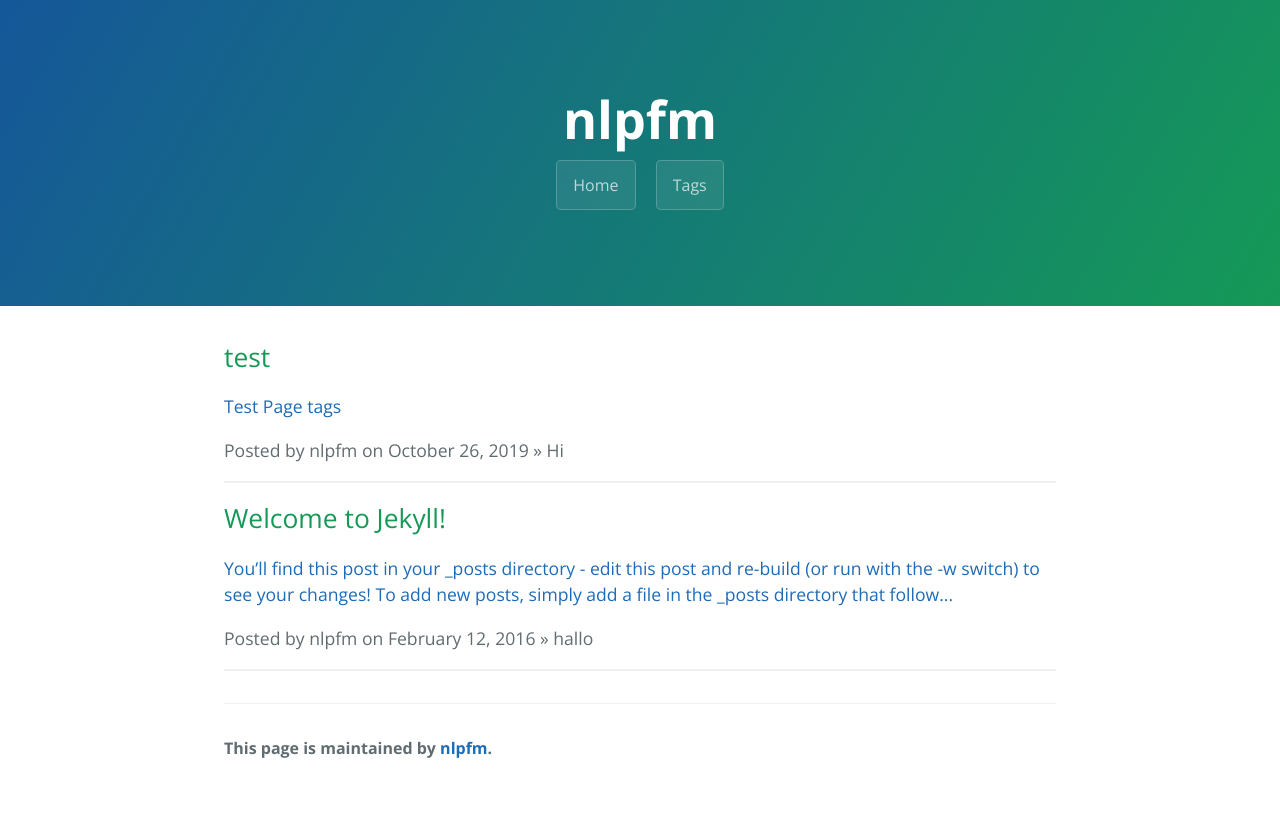
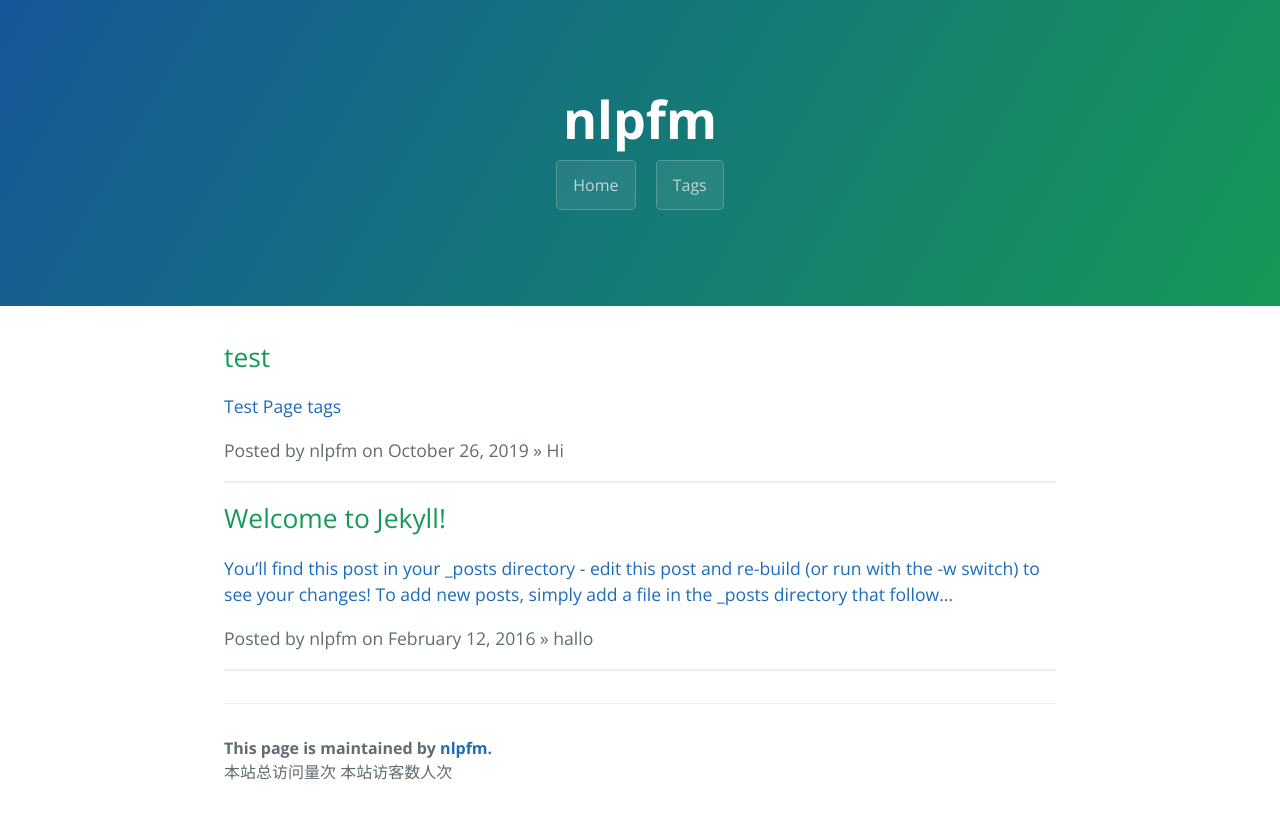
Before and after one commit to nlpfm/nlpfm.github.io, a Jekyll site: the page built from index.html, in a window 1280 px wide. Shown: the top 819 px of the page. Built offline with Jekyll 4.4.1, drawn with Linux system fonts in a browser that asks for light colours; the list of posts is cut into pages by our own code; comment, search, counter and statistics services are not loaded.

Commit message:
Update page-footer.html

```diff
--- a/_includes/page-footer.html
+++ b/_includes/page-footer.html
@@ -1,5 +1,11 @@
 <footer class="site-footer">
   <span class="site-footer-owner">This page is maintained by <a href="{{ site.author.url }}">{{ site.author.name }}</a>.</span>
+  <span id="busuanzi_container_site_pv">
+    本站总访问量<span id="busuanzi_value_site_pv"></span>次
+  </span>
+  <span id="busuanzi_container_site_uv">
+    本站访客数<span id="busuanzi_value_site_uv"></span>人次
+  </span>
   <!--
   <span class="site-footer-owner"><a href="{{ site.url }}">{{ site.title }}</a> is maintained by <a href="{{ site.author.url }}">{{ site.author.name }}</a>.</span>
   <span class="site-footer-credits">This page was generated by <a href="https://pages.github.com">GitHub Pages</a>.</span>
```
